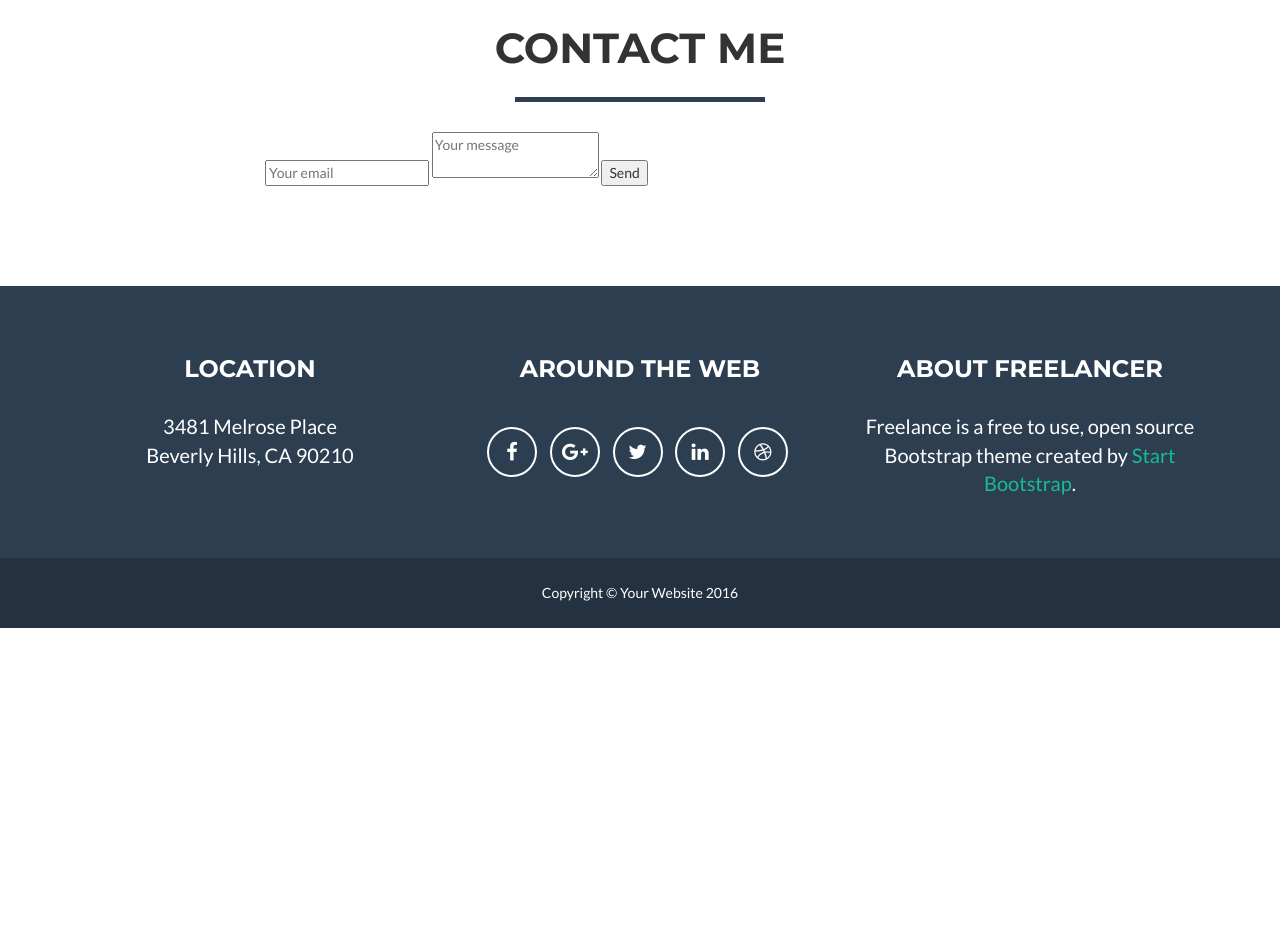
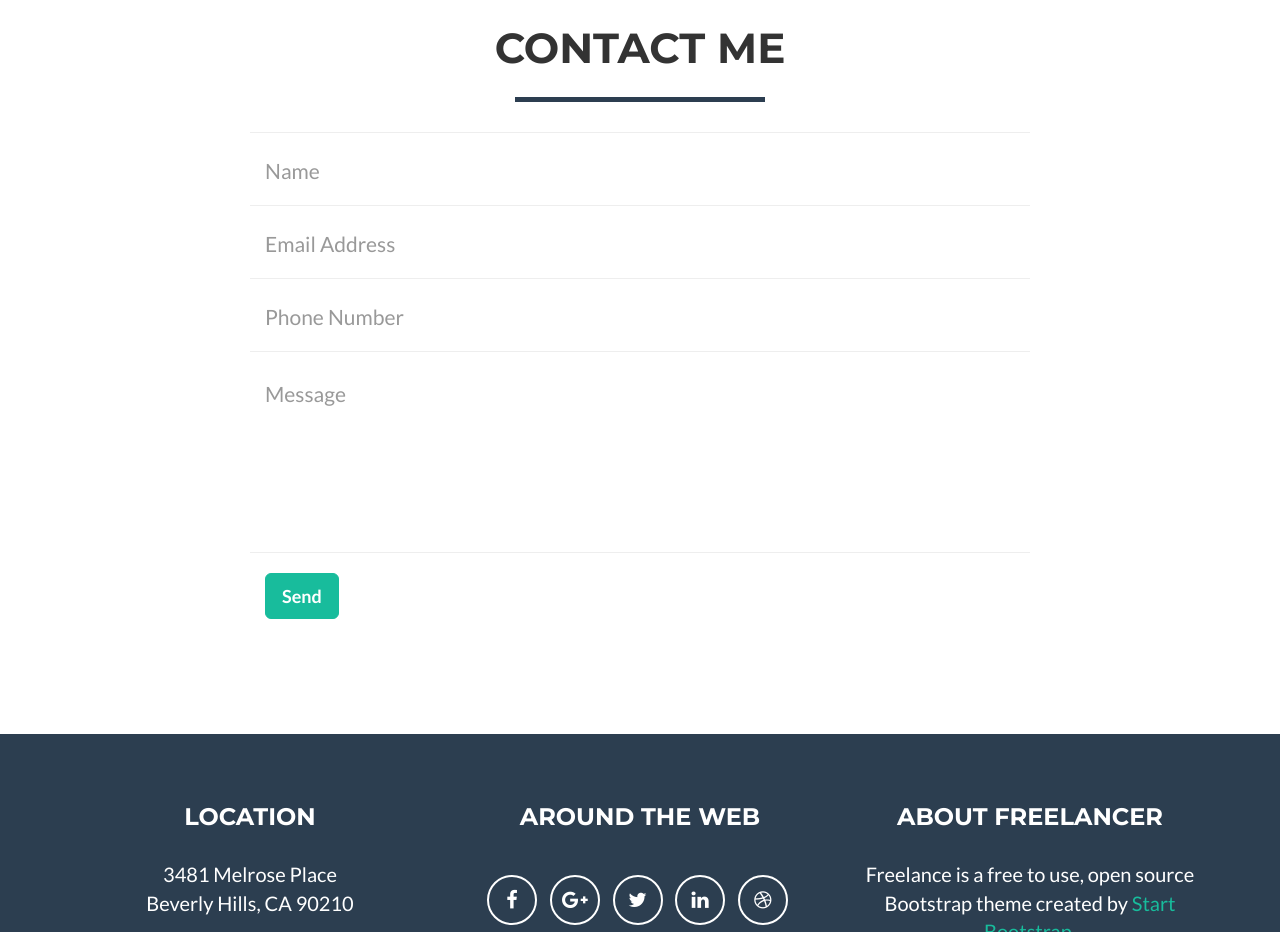
Before and after one commit to CarlosML27/CarlosML27.github.io, a website: page index.html in a window 1280 px wide. Shown: the part 2200-3132 px from the top of the page. Before the commit the page ends 2828 px from the top, so only its background shows below. Drawn offline with nearby package versions, Linux system fonts and the light colour scheme.

Commit message:
Updated form with Bootstrap design.

```diff
--- a/index.html
+++ b/index.html
@@ -203,9 +203,41 @@
                     <!-- To configure the contact form email address, go to mail/contact_me.php and update the email address in the PHP file on line 19. -->
                     <!-- The form should work on most web servers, but if the form is not working you may need to configure your web server differently. -->
                     <form method="POST" action="http://formspree.io/CarlosML27@outlook.com">
-                        <input name="email" placeholder="Your email" type="email">
-                        <textarea name="message" placeholder="Your message"></textarea>
-                        <button type="submit">Send</button>
+                        <div class="row control-group">
+                            <div class="form-group col-xs-12 floating-label-form-group controls">
+                                <label for="name">Name</label>
+                                <input type="text" class="form-control" placeholder="Name" id="name" required data-validation-required-message="Please enter your name.">
+                                <p class="help-block text-danger"></p>
+                            </div>
+                        </div>
+                        <div class="row control-group">
+                            <div class="form-group col-xs-12 floating-label-form-group controls">
+                                <label for="email">Email Address</label>
+                                <input type="email" class="form-control" placeholder="Email Address" id="email" required data-validation-required-message="Please enter your email address.">
+                                <p class="help-block text-danger"></p>
+                            </div>
+                        </div>
+                        <div class="row control-group">
+                            <div class="form-group col-xs-12 floating-label-form-group controls">
+                                <label for="phone">Phone Number</label>
+                                <input type="tel" class="form-control" placeholder="Phone Number" id="phone" required data-validation-required-message="Please enter your phone number.">
+                                <p class="help-block text-danger"></p>
+                            </div>
+                        </div>
+                        <div class="row control-group">
+                            <div class="form-group col-xs-12 floating-label-form-group controls">
+                                <label for="message">Message</label>
+                                <textarea rows="5" class="form-control" placeholder="Message" id="message" required data-validation-required-message="Please enter a message."></textarea>
+                                <p class="help-block text-danger"></p>
+                            </div>
+                        </div>
+                        <br>
+                        <div id="success"></div>
+                        <div class="row">
+                            <div class="form-group col-xs-12">
+                                <button type="submit" class="btn btn-success btn-lg">Send</button>
+                            </div>
+                        </div>
                     </form>
                 </div>
             </div>
```
